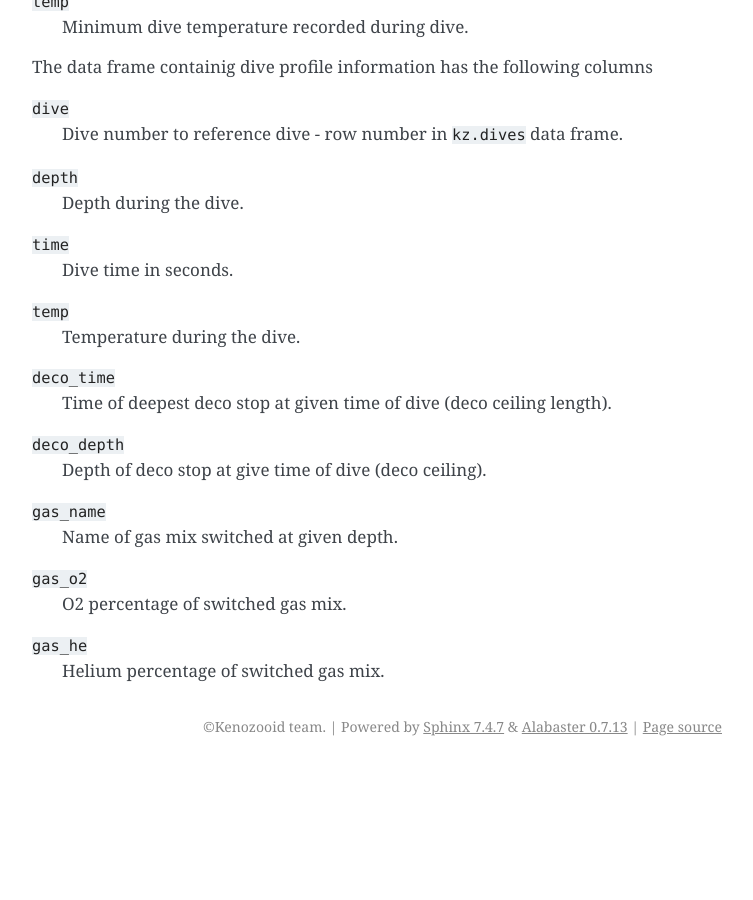
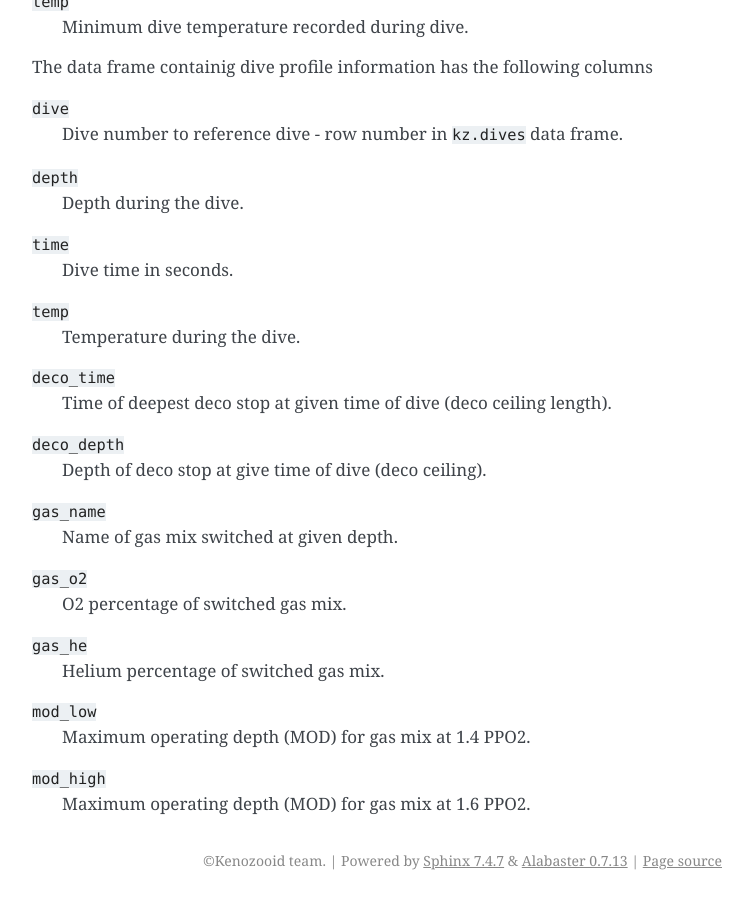
Before and after one commit to gitGNU/gnu_kenozooid, a Sphinx documentation site: the page built from doc/user/analysis.rst, in a window 1280 px wide and 900 px high, scrolled down 2760 px. Shown: the whole window, without its empty margins (388-1141 px from the left). Built offline with Sphinx 7.4.7, drawn with Linux system fonts in a browser that asks for light colours; before the commit the page ends 3526 px from its top, so only the background shows below that.

Commit message:
- mod data provided to analysis scripts documented in user manual

```diff
--- a/doc/user/analysis.rst
+++ b/doc/user/analysis.rst
@@ -140,5 +140,9 @@ The data frame containig dive profile information has the following columns
     O2 percentage of switched gas mix.
 ``gas_he``
     Helium percentage of switched gas mix.
+``mod_low``
+    Maximum operating depth (MOD) for gas mix at 1.4 PPO2.
+``mod_high``
+    Maximum operating depth (MOD) for gas mix at 1.6 PPO2.
 
 .. vim: sw=4:et:ai
```
